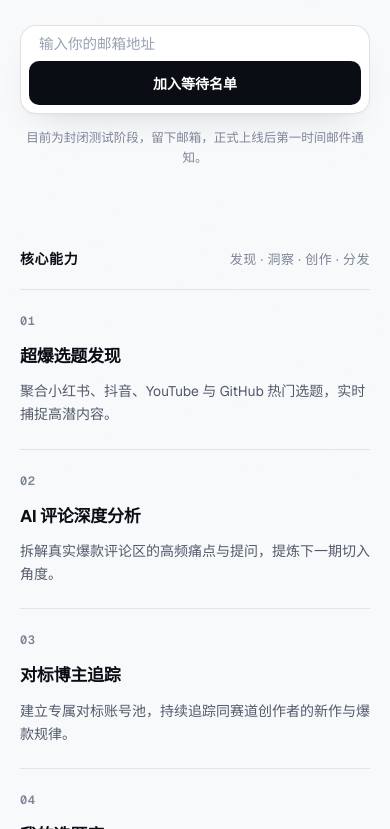
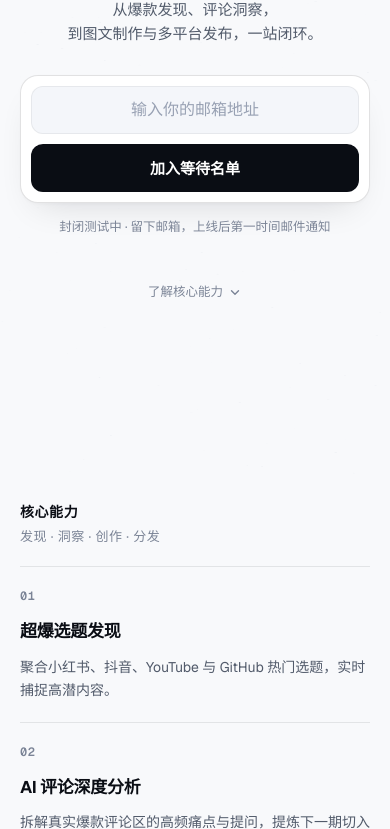
Before and after one commit to pmlaowangba-lab/mingrizhixing-waitlist, a plain HTML site: page index.html in a window 390 px wide. Shown: the part 363-1192 px from the top of the page. Drawn offline with Linux system fonts and the light colour scheme.

Commit message:
Optimize mobile viewport layout and centered email input

```diff
--- a/index.html
+++ b/index.html
@@ -41,7 +41,7 @@
     </h1>
 
     <p class="wl-subtitle">
-     从爆款发现、评论洞察到图文制作与多平台发布，一站闭环。
+     从爆款发现、评论洞察，<br class="wl-mob-br">到图文制作与多平台发布，一站闭环。
     </p>
 
     <div class="wl-capture" id="join">
@@ -67,7 +67,7 @@
        </div>
        <div id="wlFeedback" class="wl-feedback" role="alert" aria-live="polite" hidden></div>
       </form>
-      <p id="wlHint" class="wl-hint">目前为封闭测试阶段，留下邮箱，正式上线后第一时间邮件通知。</p>
+      <p id="wlHint" class="wl-hint">封闭测试中 · 留下邮箱，上线后第一时间邮件通知</p>
      </div>
 
      <div id="wlSuccessView" class="wl-success" hidden>
@@ -84,6 +84,11 @@
       </div>
      </div>
     </div>
+
+    <a href="#features" class="wl-scroll-cue" aria-label="向下查看核心能力">
+     <span>了解核心能力</span>
+     <svg viewBox="0 0 16 16" fill="none" stroke="currentColor" stroke-width="1.6" stroke-linecap="round" stroke-linejoin="round" aria-hidden="true"><path d="m4 6.5 4 4 4-4"/></svg>
+    </a>
    </div>
   </section>
 
--- a/waitlist.css
+++ b/waitlist.css
@@ -225,6 +225,7 @@ main{
  font-weight:420;
  line-height:1.65;
  color:var(--sub);
+ text-wrap:balance;
 }
 
 /* Pill Waitlist Bar */
@@ -304,6 +305,12 @@ main{
  margin:14px 0 0;
  font-size:12.5px;
  color:var(--muted);
+ text-wrap:balance;
+}
+
+.wl-mob-br{display:none;}
+.wl-scroll-cue{
+ display:none;
 }
 
 /* Success Pill */
@@ -667,21 +674,131 @@ main{
  .wl-maker-inner{grid-template-columns:1fr;gap:24px;}
 }
 
-@media (max-width:580px){
- .wl-hero{padding:52px 0 56px;}
+@media (max-width:640px){
+ .wl-container{padding:0 20px;}
+ .wl-header{padding:14px 0;}
+ .wl-brand{min-height:40px;}
+ .wl-nav-maker{min-height:40px;font-size:12.5px;padding:4px 10px 4px 5px;}
+ .wl-hero{
+  min-height:calc(100svh - 68px);
+  display:flex;
+  align-items:center;
+  padding:16px 0 44px;
+ }
+ .wl-hero-inner{
+  width:100%;
+ }
+ .wl-status{
+  margin-bottom:20px;
+  font-size:12px;
+  padding:6px 13px;
+ }
+ .wl-title{
+  font-size:clamp(32px,9.2vw,42px);
+  line-height:1.18;
+  letter-spacing:-0.03em;
+ }
+ .wl-subtitle{
+  margin-top:14px;
+  max-width:340px;
+  font-size:15px;
+  line-height:1.62;
+ }
+ .wl-mob-br{display:inline;}
+ .wl-capture{
+  margin-top:28px;
+  width:100%;
+  max-width:380px;
+ }
  .wl-input-shell{
   flex-direction:column;
   align-items:stretch;
-  border-radius:16px;
-  padding:8px;
-  gap:8px;
+  border-radius:18px;
+  padding:10px;
+  gap:10px;
  }
- .wl-input-shell input{padding:0 10px;}
- .wl-submit{width:100%;border-radius:10px;}
- .wl-success{flex-direction:column;align-items:stretch;}
+ .wl-input-shell input{
+  flex:none;
+  width:100%;
+  height:48px;
+  padding:0 16px;
+  border-radius:12px;
+  background:#F4F6FA;
+  border:1px solid rgba(10,13,20,0.06);
+  font-size:16px;
+  text-align:center;
+ }
+ .wl-input-shell input:focus{
+  background:#FFFFFF;
+  border-color:rgba(10,13,20,0.18);
+ }
+ .wl-submit{
+  width:100%;
+  height:48px;
+  border-radius:12px;
+  font-size:15px;
+ }
+ .wl-hint{
+  margin-top:14px;
+  font-size:12.5px;
+  line-height:1.55;
+  padding:0 8px;
+ }
+ .wl-scroll-cue{
+  margin-top:36px;
+  display:inline-flex;
+  align-items:center;
+  gap:5px;
+  min-height:40px;
+  padding:0 12px;
+  font-size:12.5px;
+  font-weight:500;
+  color:var(--muted);
+  text-decoration:none;
+ }
+ .wl-scroll-cue svg{width:14px;height:14px;}
+ .wl-success{
+  flex-direction:column;
+  align-items:center;
+  text-align:center;
+  padding:18px 16px;
+ }
+ .wl-success-main{
+  flex-direction:column;
+  gap:10px;
+ }
+ .wl-success-actions{
+  width:100%;
+  justify-content:center;
+ }
+ .wl-action-btn,.wl-action-link{
+  height:40px;
+  padding:0 16px;
+ }
+ .wl-features{
+  padding:20px 0 56px;
+ }
+ .wl-features-head{
+  flex-direction:column;
+  gap:4px;
+ }
  .wl-grid{grid-template-columns:1fr;}
- .wl-cell:nth-child(n){padding:22px 0;border-left:none;border-bottom:1px solid var(--line);}
+ .wl-cell:nth-child(n){padding:20px 0;border-left:none;border-bottom:1px solid var(--line);}
  .wl-cell:last-child{border-bottom:none;}
+ .wl-cell p,.wl-maker-cred,.wl-maker-focus{text-wrap:pretty;}
+ .wl-maker{padding:0 0 48px;}
+ .wl-maker-inner{padding-top:32px;gap:22px;}
+ .wl-maker-avatar{width:56px;height:56px;}
+ .wl-maker-title-row h2{font-size:20px;}
+ .wl-maker-handle{display:inline-block;padding:4px 0;}
+ .wl-contact-row{min-height:48px;padding:12px 4px;}
+ .wl-footer{padding:20px 0 calc(28px + env(safe-area-inset-bottom,0px));}
+ .wl-footer-inner{
+  flex-direction:column;
+  align-items:center;
+  text-align:center;
+  gap:6px;
+ }
 }
 
 @media (prefers-reduced-motion:reduce){
```
